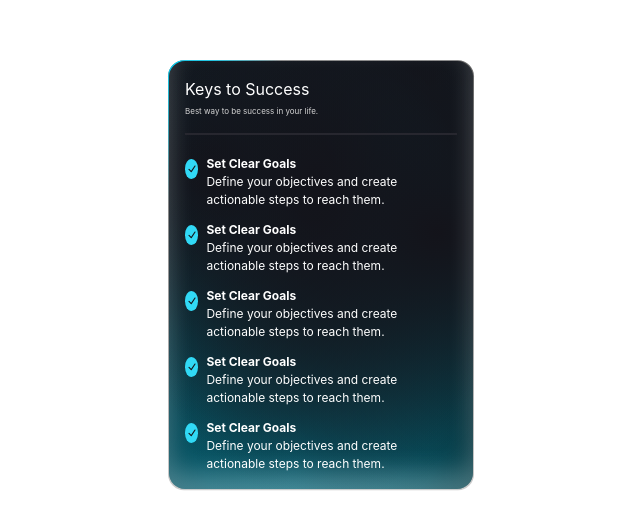
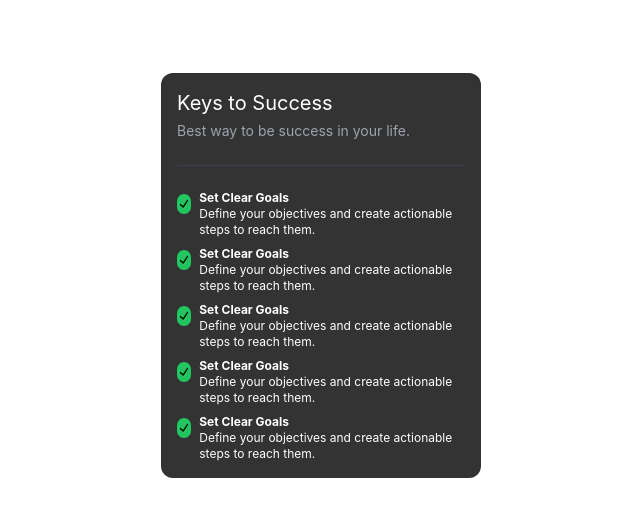
Before and after one commit to VinKrishanth/bus-ticket-booking-app, a React (Vite) app in the folder bus-booking-client/: page / in a window 1280 px wide. Shown: the part 125-654 px from the top of the page, without its empty margins (319-959 px from the left). Built offline with nearby package versions, Linux system fonts and the light colour scheme.

Commit message:
Modified Profile components

```diff
--- a/bus-booking-client/src/components/card/Profile.jsx
+++ b/bus-booking-client/src/components/card/Profile.jsx
@@ -1,175 +1,34 @@
 import React from 'react';
-import styled from 'styled-components';
-import {ProfileInfo } from '../../utils/ProfileInfo.js'
+import { ProfileInfo } from '../../utils/ProfileInfo.js'
 
 export default function Profile() {
   return (
-    <StyledWrapper>
-    <div className="card">
-      <div className="card__border" />
-      <div className="card_title__container">
-        <span className="card_title">Keys to Success</span>
-        <p className="card_paragraph">Best way to be success in your life.</p>
+    <div className="relative flex flex-col gap-4 p-4 w-80 bg-black bg-opacity-80 rounded-xl shadow-inner">
+      <div className="absolute inset-0 -z-10 rounded-xl overflow-hidden pointer-events-none">
+        <div className="w-full h-full bg-gradient-to-b from-blue-800 via-blue-700 to-transparent"></div>
       </div>
-      <hr className="line" />
-      <ul className="card__list">
+      <div className="text-white">
+        <div className="text-xl">Keys to Success</div>
+        <p className="mt-1 text-sm text-gray-400">Best way to be success in your life.</p>
+      </div>
+      <hr className="my-2 border-t border-gray-700" />
+      <ul className="flex flex-col gap-2">
         {
-            ProfileInfo.map((info , index) => (
-              <li className="card__list_item" key={`${info.id}-${index}`}>
-                <span className="check">
-                  <svg className="check_svg" fill="currentColor" viewBox="0 0 16 16" xmlns="http://www.w3.org/2000/svg">
+            ProfileInfo.map((info, index) => (
+              <li className="flex items-start gap-2" key={`${info.id}-${index}`}>
+                <span className="flex justify-center items-center mt-1 w-5 h-5 bg-green-500 rounded-full">
+                  <svg className="w-3.5 h-3.5 text-black" fill="currentColor" viewBox="0 0 16 16" xmlns="http://www.w3.org/2000/svg">
                     <path clipRule="evenodd" d="M12.416 3.376a.75.75 0 0 1 .208 1.04l-5 7.5a.75.75 0 0 1-1.154.114l-3-3a.75.75 0 0 1 1.06-1.06l2.353 2.353 4.493-6.74a.75.75 0 0 1 1.04-.207Z" fillRule="evenodd" />
                   </svg>
                 </span>
-                <span className="list_text pt-1"><b>Set Clear Goals </b> <br />Define your objectives and create actionable steps to reach them.</span>
+                <span className="text-xs text-white">
+                  <b>Set Clear Goals</b> <br />
+                  Define your objectives and create actionable steps to reach them.
+                </span>
               </li>
             ))
         }
       </ul>
     </div>
-  </StyledWrapper>
   )
 }
-
-
-const StyledWrapper = styled.div`
-  .card {
-    --white: hsl(0, 0%, 100%);
-    --black: hsl(240, 15%, 9%);
-    --paragraph: hsl(0, 0%, 83%);
-    --line: hsl(240, 9%, 17%);
-    --primary: hsl(189, 92%, 58%);
-
-    position: relative;
-
-    display: flex;
-    flex-direction: column;
-    gap: 1rem;
-
-    padding: 1rem;
-    width: 19rem;
-    background-color: hsla(240, 15%, 9%, 1);
-    background-image: radial-gradient(
-        at 88% 40%,
-        hsla(240, 15%, 9%, 1) 0px,
-        transparent 85%
-      ),
-      radial-gradient(at 49% 30%, hsla(240, 15%, 9%, 1) 0px, transparent 85%),
-      radial-gradient(at 14% 26%, hsla(240, 15%, 9%, 1) 0px, transparent 85%),
-      radial-gradient(at 0% 64%, hsl(189, 99%, 26%) 0px, transparent 85%),
-      radial-gradient(at 41% 94%, hsl(189, 97%, 36%) 0px, transparent 85%),
-      radial-gradient(at 100% 99%, hsl(188, 94%, 13%) 0px, transparent 85%);
-
-    border-radius: 1rem;
-    box-shadow: 0px -16px 24px 0px rgba(255, 255, 255, 0.25) inset;
-  }
-
-  .card .card__border {
-    overflow: hidden;
-    pointer-events: none;
-
-    position: absolute;
-    z-index: -10;
-    top: 50%;
-    left: 50%;
-    transform: translate(-50%, -50%);
-
-    width: calc(100% + 2px);
-    height: calc(100% + 2px);
-    background-image: linear-gradient(
-      0deg,
-      hsl(0, 0%, 100%) -50%,
-      hsl(0, 0%, 40%) 100%
-    );
-
-    border-radius: 1rem;
-  }
-
-  .card .card__border::before {
-    content: "";
-    pointer-events: none;
-
-    position: fixed;
-    z-index: 200;
-    top: 50%;
-    left: 50%;
-    transform: translate(-50%, -50%), rotate(0deg);
-    transform-origin: left;
-
-    width: 200%;
-    height: 10rem;
-    background-image: linear-gradient(
-      0deg,
-      hsla(0, 0%, 100%, 0) 0%,
-      hsl(189, 100%, 50%) 40%,
-      hsl(189, 100%, 50%) 60%,
-      hsla(0, 0%, 40%, 0) 100%
-    );
-
-    animation: rotate 8s linear infinite;
-  }
-
-  @keyframes rotate {
-    to {
-      transform: rotate(360deg);
-    }
-  }
-
-  .card .card_title__container .card_title {
-    font-size: 1rem;
-    color: var(--white);
-  }
-
-  .card .card_title__container .card_paragraph {
-    margin-top: 0.25rem;
-    width: 65%;
-
-    font-size: 0.5rem;
-    color: var(--paragraph);
-  }
-
-  .card .line {
-    width: 100%;
-    height: 0.1rem;
-    background-color: var(--line);
-
-    border: none;
-  }
-
-  .card .card__list {
-    display: flex;
-    flex-direction: column;
-    gap: 0.5rem;
-  }
-
-  .card .card__list .card__list_item {
-    display: flex;
-    align-items: StyledWrapper;
-    gap: 0.5rem;
-  }
-
-  .card .card__list .card__list_item .check {
-    display: flex;
-    justify-content: center;
-    align-items: center;
-    margin-top:0.5rem;
-    width: 1.25rem;
-    height: 1.25rem;
-    background-color: var(--primary);
-
-    border-radius: 50%;
-  }
-
-  .card .card__list .card__list_item .check .check_svg {
-    width: 0.75rem;
-    height: 0.75rem;
-
-    fill: var(--black);
-  }
-
-  .card .card__list .card__list_item .list_text {
-    font-size: 0.75rem;
-    color: var(--white);
-  }
-
-  `;
```
